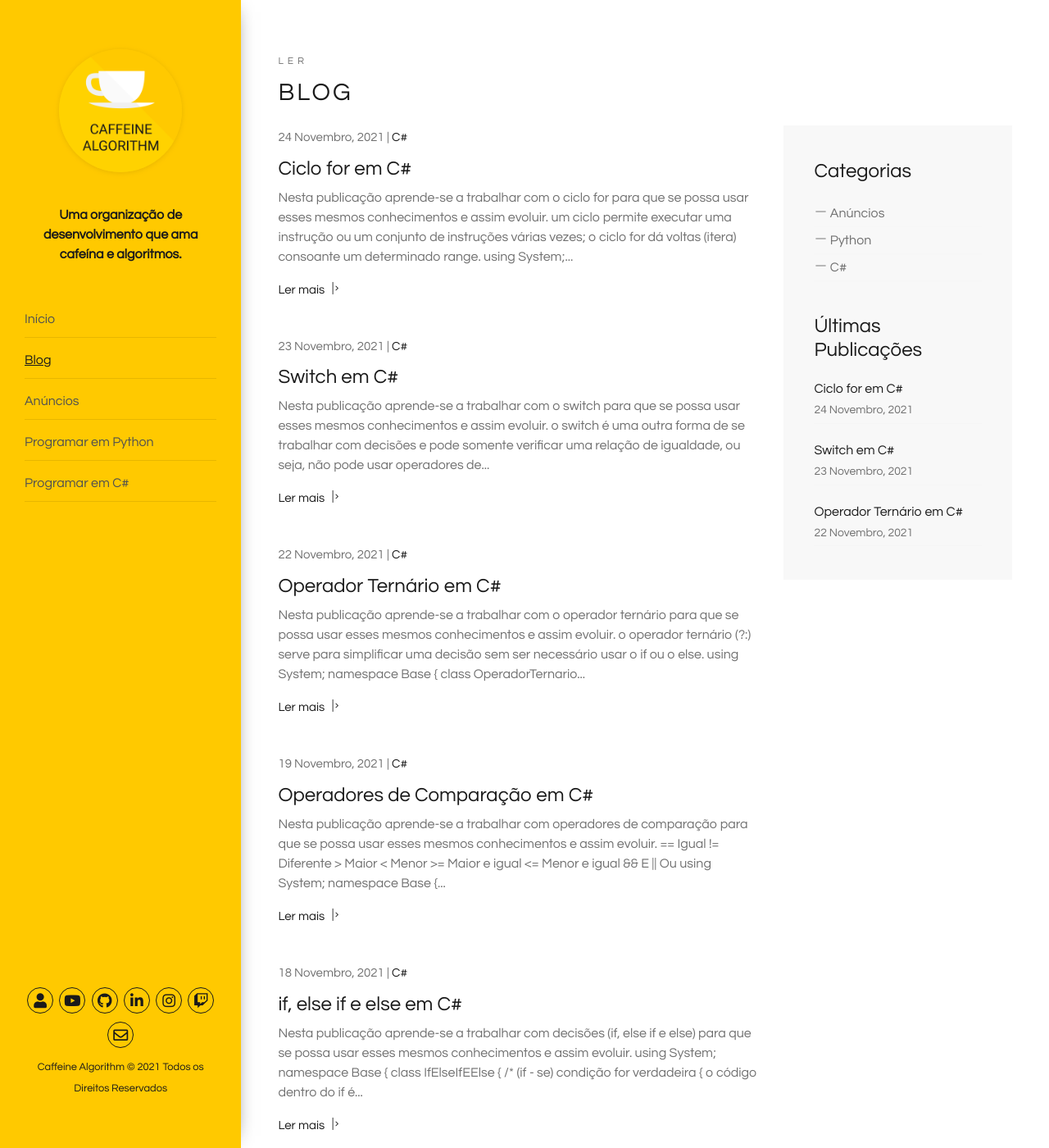
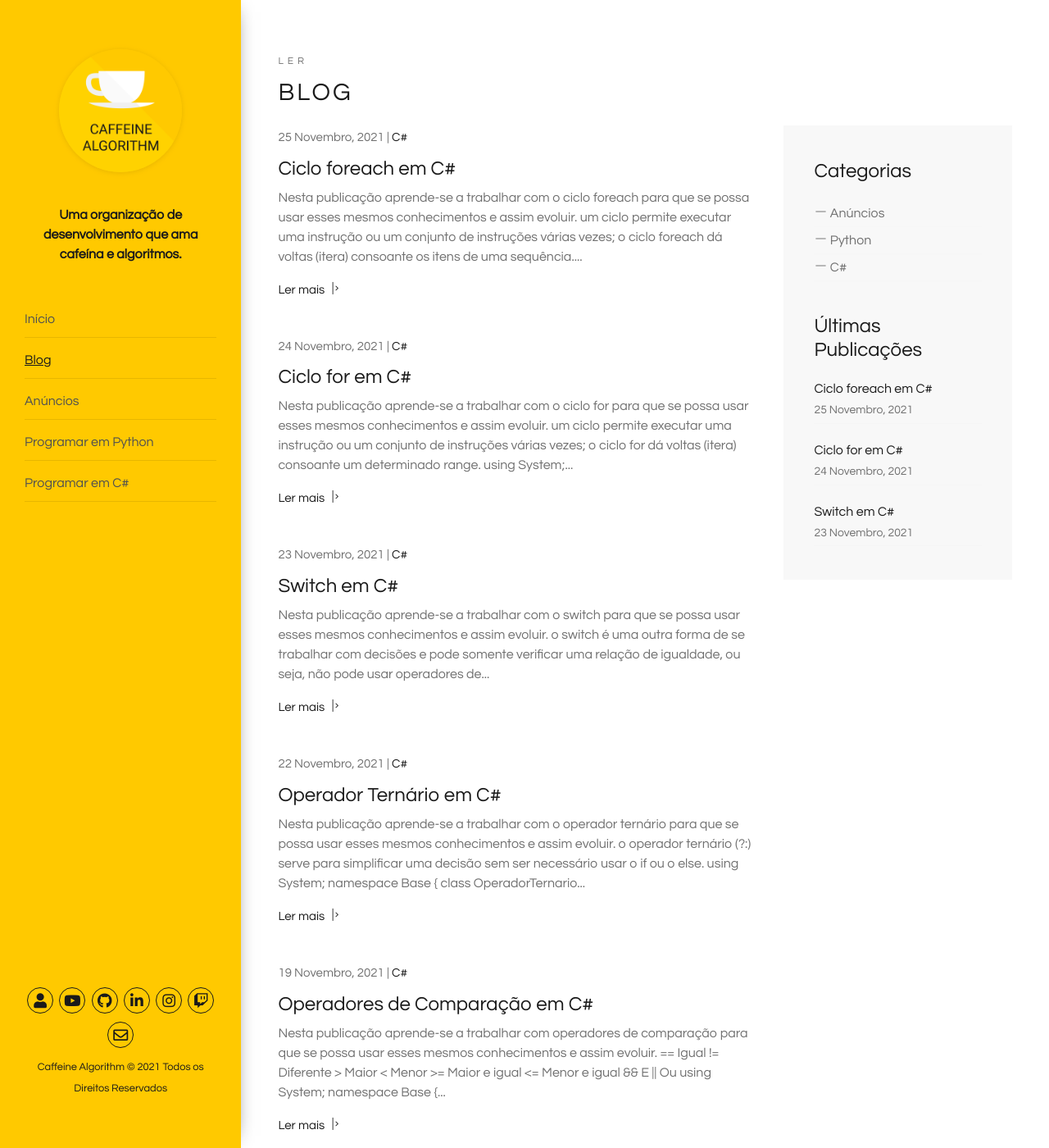
Before and after one commit to caffeinealgorithm/caffeinealgorithm.github.io, a Jekyll site: the page built from blog/index.html, in a window 1280 px wide and 1400 px high. Shown: the whole window at 82% size. Built offline with Jekyll 4.4.1, drawn with Linux system fonts in a browser that asks for light colours; the list of posts is cut into pages by our own code; some of the changed text lies outside the part shown.

Commit message:
Add 17º episode of the C# programming series

````diff
--- /dev/null
+++ b/_posts/2021-11-25-ciclo-foreach-em-csharp.md
@@ -0,0 +1,60 @@
+---
+layout: post
+excerpt: Blog
+title: 'Ciclo foreach em C#'
+description: 'Descobre como se trabalha com o ciclo foreach na linguagem de programação C#. Obtém respostas às tuas dúvidas com a teoria e os exemplos apresentados.'
+keywords: 'c#, csharp, ciclo foreach, ciclo, foreach, ciclos, publicação'
+date: 2021-11-25
+categories: [C#]
+---
+
+Nesta publicação aprende-se a trabalhar com o ciclo foreach para que se possa usar esses mesmos conhecimentos e assim evoluir.
+
+- um ciclo permite executar uma instrução ou um conjunto de instruções várias vezes;
+- o ciclo foreach dá voltas (itera) consoante os itens de uma sequência.
+
+```csharp
+using System;
+using System.Collections.Generic;
+
+namespace Base {
+  class CicloForeach {
+    public void Run() {
+      string organizacao = "Caffeine Algorithm";
+      List<string> paises = new List<string>() {
+        "Portugal",
+        "Brasil",
+        "Espanha",
+        "França",
+        "Itália",
+        "Austrália",
+        "Índia"
+      };
+
+      /*
+        foreach (char carater in organizacao) {
+          Console.WriteLine($"Carater: {carater}");
+        }
+      */
+
+      foreach (string pais in paises) {
+        Console.WriteLine($"País: {pais}");
+      }
+    }
+  }
+}
+
+/*
+  País: Portugal
+  País: Brasil
+  País: Espanha
+  País: França
+  País: Itália
+  País: Austrália
+  País: Índia
+*/
+```
+
+Não te esqueças de [assistir ao vídeo](https://youtu.be/seMBMqxe8KA){:target="\_blank"} e podes sempre ler esta publicação [em inglês](https://nelsonsilvadev.com/blog/20211125/foreach-loop-in-csharp/){:target="\_blank"}.
+
+### _Happy coding!_
--- a/index.html
+++ b/index.html
@@ -73,7 +73,7 @@ keywords: organização, desenvolvimento, cafeína, algoritmos, publicações, v
       </div>
 
       <div class="row">
-        {% for video in site.csharp %} {% if video.id == "/csharp/16" %}
+        {% for video in site.csharp %} {% if video.id == "/csharp/17" %}
         <div
           class="col-xs-12 col-sm-3 col-sm-6 col-lg-6 col-xl-3 animate-box"
           data-animate-effect="fadeInLeft"
````
Also changed, not shown: _csharp/17.md (added, +5 -0 lines), assets/img/playlists/csharp/17.png (added).
